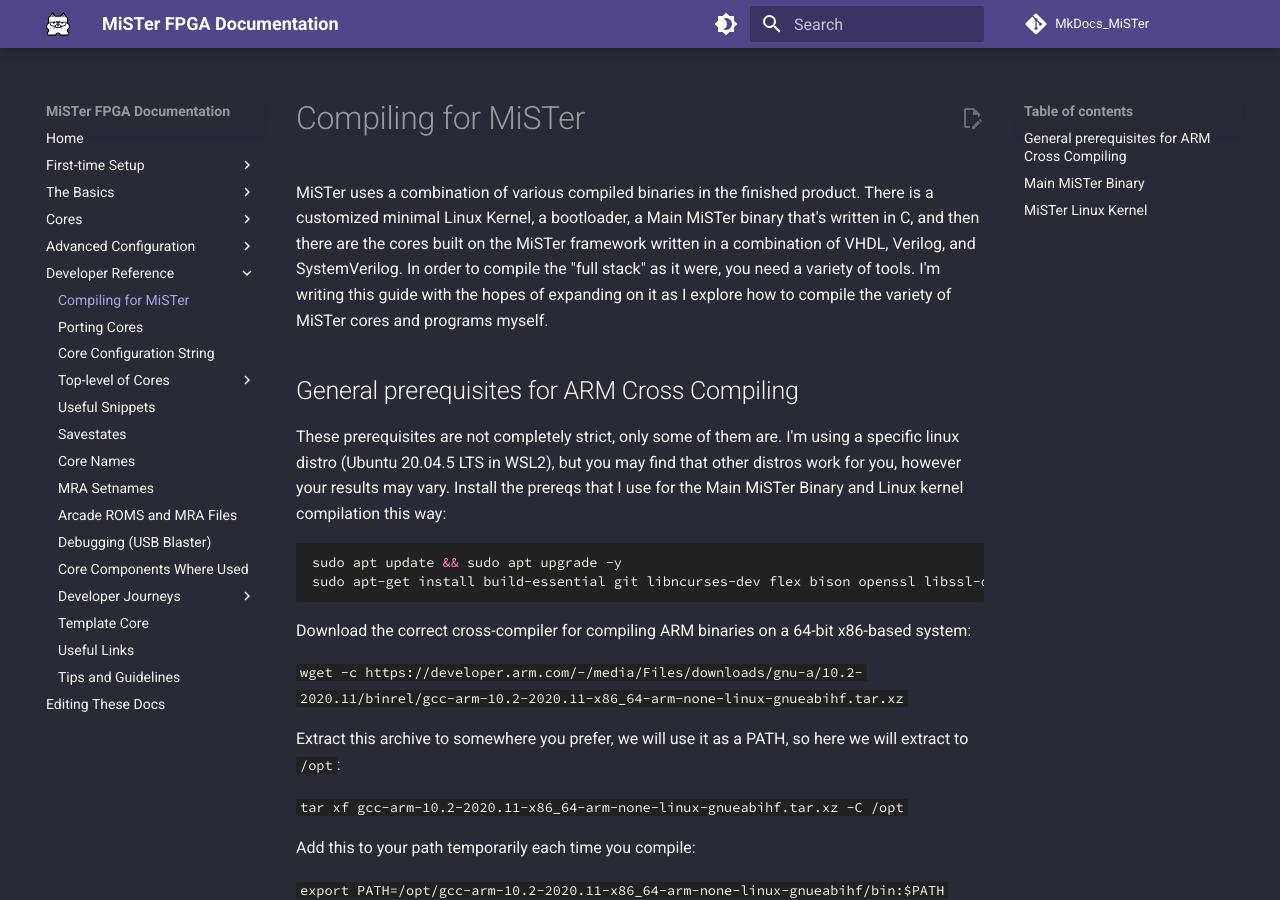
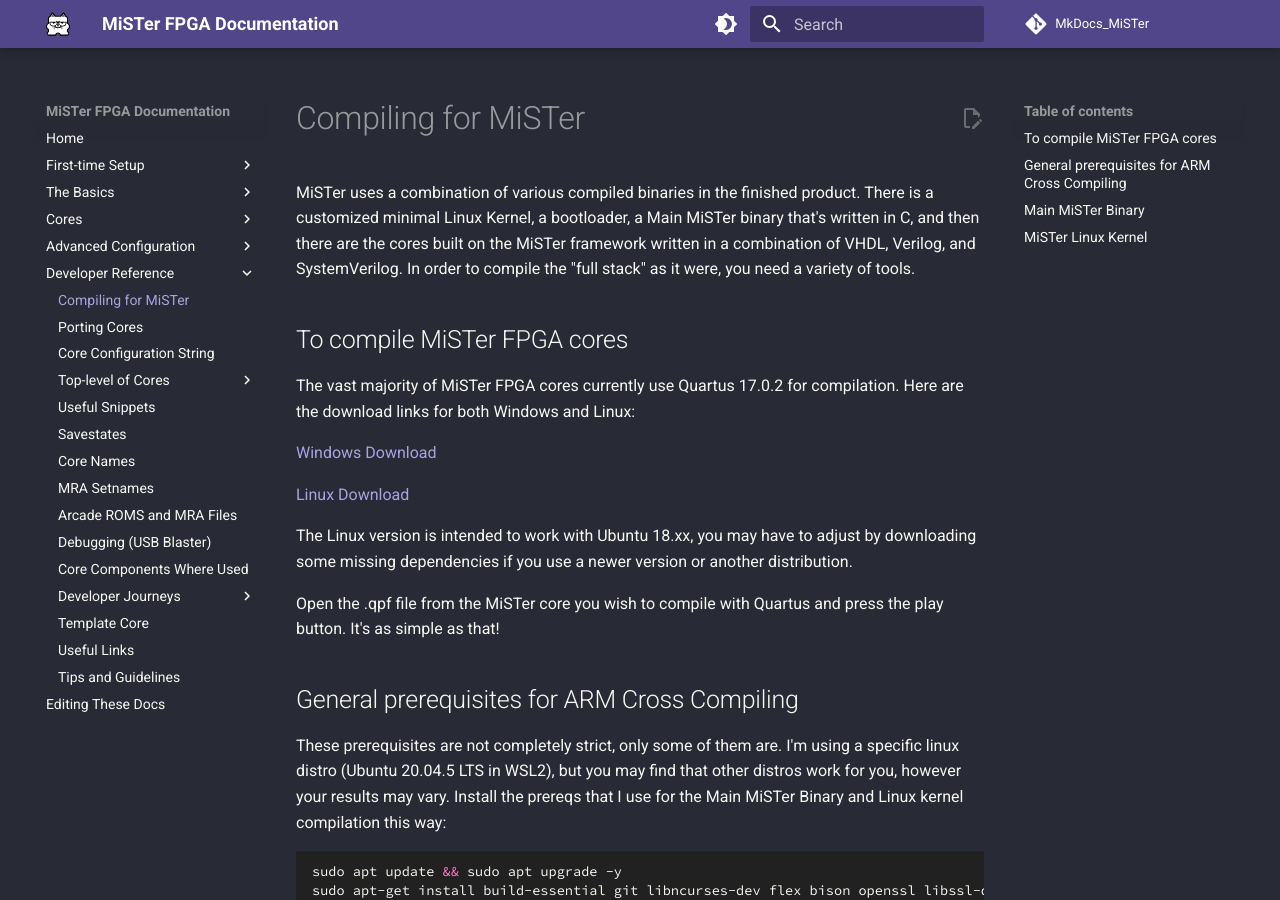
Before and after one commit to MiSTer-devel/MkDocs_MiSTer, an MkDocs documentation site: the page built from docs/developer/mistercompile.md, in a window 1280 px wide and 900 px high. Built offline with MkDocs 1.6.1 and Material for MkDocs 9.7.7, drawn with Linux system fonts in a browser that asks for light colours; comment, search, counter and statistics services are not loaded.

Commit message:
Update mistercompile.md

```diff
--- a/docs/developer/mistercompile.md
+++ b/docs/developer/mistercompile.md
@@ -1,4 +1,16 @@
-MiSTer uses a combination of various compiled binaries in the finished product. There is a customized minimal Linux Kernel, a bootloader, a Main MiSTer binary that's written in C, and then there are the cores built on the MiSTer framework written in a combination of VHDL, Verilog, and SystemVerilog. In order to compile the "full stack" as it were, you need a variety of tools. I'm writing this guide with the hopes of expanding on it as I explore how to compile the variety of MiSTer cores and programs myself.
+MiSTer uses a combination of various compiled binaries in the finished product. There is a customized minimal Linux Kernel, a bootloader, a Main MiSTer binary that's written in C, and then there are the cores built on the MiSTer framework written in a combination of VHDL, Verilog, and SystemVerilog. In order to compile the "full stack" as it were, you need a variety of tools.
+
+## To compile MiSTer FPGA cores
+
+The vast majority of MiSTer FPGA cores currently use Quartus 17.0.2 for compilation. Here are the download links for both Windows and Linux:
+
+[Windows Download](https://download.altera.com/akdlm/software/acdsinst/17.0std.2/602/ib_tar/Quartus-lite-17.0.2.602-windows.tar){target=_blank}
+
+[Linux Download](https://download.altera.com/akdlm/software/acdsinst/17.0std.2/602/ib_tar/Quartus-lite-17.0.2.602-linux.tar){target=_blank}
+
+The Linux version is intended to work with Ubuntu 18.xx, you may have to adjust by downloading some missing dependencies if you use a newer version or another distribution.
+
+Open the .qpf file from the MiSTer core you wish to compile with Quartus and press the play button. It's as simple as that!
 
 ## General prerequisites for ARM Cross Compiling
 
```
